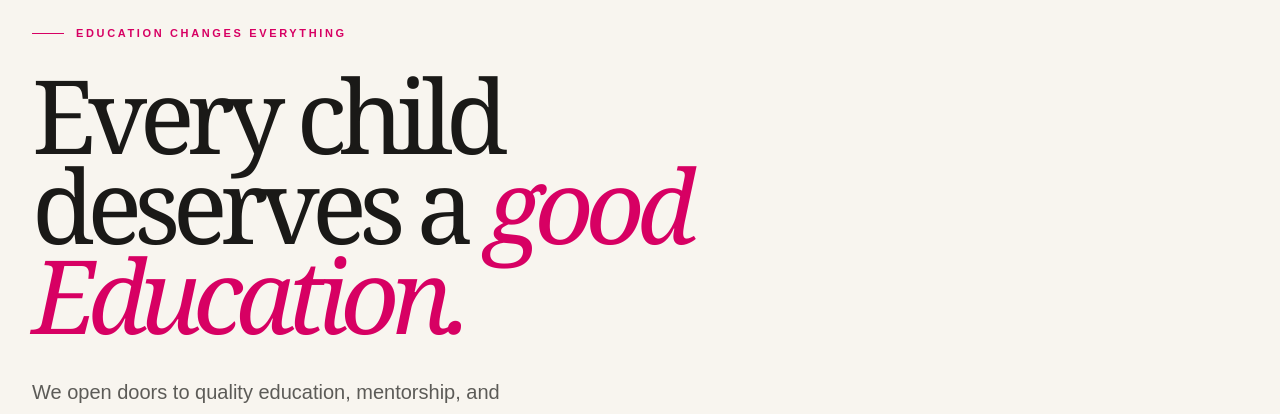
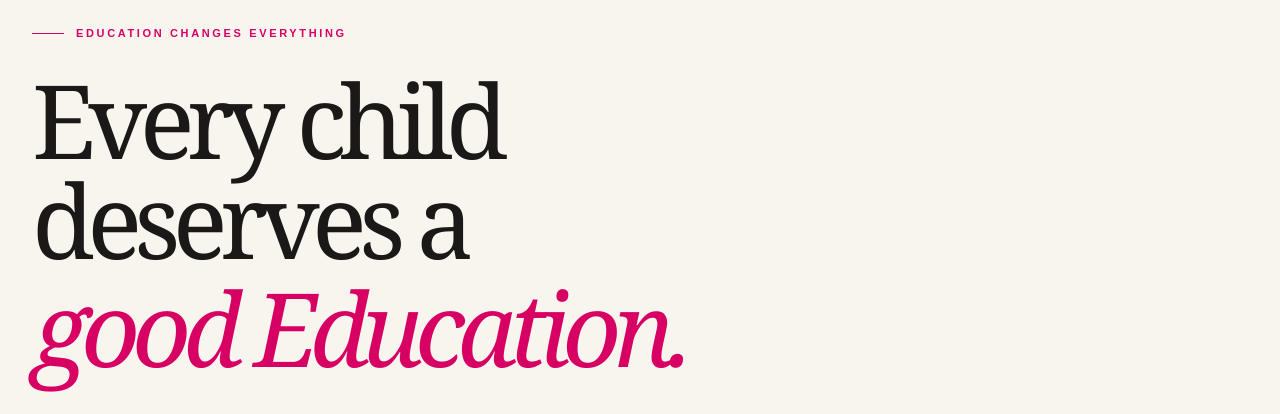
Before and after one commit to doefoundation/Doe, a Next.js app: page / in a window 1280 px wide. Shown: the part 180-594 px from the top of the page. Built offline with nearby package versions, Linux system fonts and the light colour scheme.

Commit message:
Improve hero headline spacing

```diff
--- a/components/home-page.tsx
+++ b/components/home-page.tsx
@@ -139,7 +139,7 @@ export function HomePage() {
       <section id="top" className="mx-auto max-w-[1360px] px-5 py-16 sm:px-8 lg:py-24">
         <div className="max-w-[680px]">
           <p className="mb-7 flex items-center gap-3 text-[11px] font-semibold uppercase tracking-[0.24em] text-[#d70063]"><span className="h-px w-8 bg-[#d70063]" />Education changes everything</p>
-          <h1 className="max-w-[680px] font-serif text-[clamp(3.8rem,8vw,7.5rem)] leading-[.88] tracking-[-0.075em]">Every child deserves a <em className="font-normal text-[#d70063]">good Education.</em></h1>
+          <h1 className="max-w-[680px] font-serif text-[clamp(3.8rem,8vw,7.5rem)] leading-[.98] tracking-[-0.075em]">Every child deserves a<br /><em className="mt-2 block font-normal text-[#d70063]">good Education.</em></h1>
           <p className="mt-9 max-w-[470px] text-lg leading-relaxed text-[#1a1917]/70 sm:text-xl">We open doors to quality education, mentorship, and opportunity for young people building a brighter future.</p>
           <div className="mt-10 flex flex-wrap items-center gap-4">
             <a href="#get-involved" className="inline-flex items-center gap-4 rounded-full bg-[#d70063] px-6 py-3.5 text-sm font-semibold text-white transition-transform hover:-translate-y-0.5 focus-visible:outline-2 focus-visible:outline-offset-2 focus-visible:outline-[#d70063]">Support our work <ArrowUpRight size={18} /></a>
```
